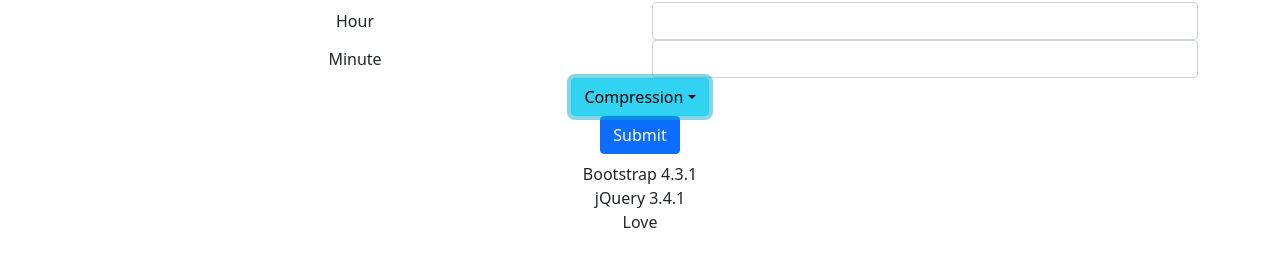
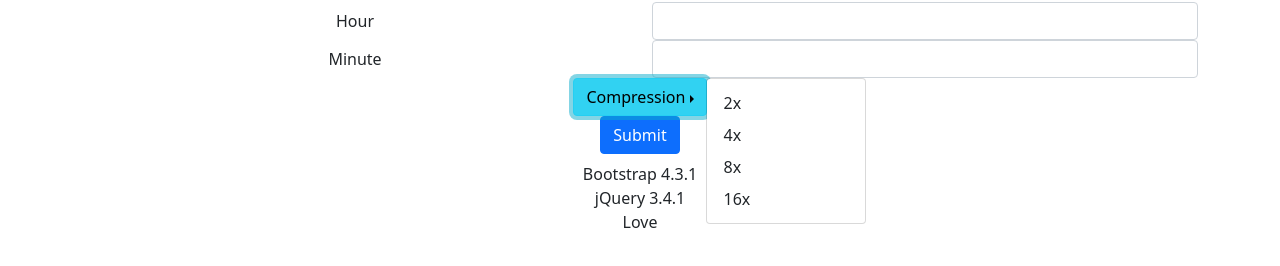
Before and after one commit to TheBros35/xplanecalculator, a website: page index.html in a window 1280 px wide. Both pictures are taken after a click on the button "Compression". Shown: the part 220-486 px from the top of the page. Drawn offline with Linux system fonts and the light colour scheme.

Commit message:
Fixed dropright button

```diff
--- a/index.html
+++ b/index.html
@@ -62,14 +62,14 @@
     </div>
     <div class="form-group row">
       <div class="col">
-        <div class="dropdown dropright">
-          <button type="button" class="btn btn-info dropdown-toggle" data-toggle="dropdown">Compression</button>
-          <div class="dropdown-menu">
-            <div class="dropdown-item" href="#" id="dropdown2x">2x</div>
-            <div class="dropdown-item" href="#" id="dropdown4x">4x</div>
-            <div class="dropdown-item" href="#" id="dropdown8x">8x</div>
-            <div class="dropdown-item" href="#" id="dropdown16x">16x</div>
-          </div>
+        <div class="btn-group dropend">
+          <button type="button" class="btn btn-info dropdown-toggle" data-bs-toggle="dropdown">Compression</button>
+          <ul class="dropdown-menu">
+            <li class="dropdown-item" href="#" id="dropdown2x">2x</li>
+            <li class="dropdown-item" href="#" id="dropdown4x">4x</li>
+            <li class="dropdown-item" href="#" id="dropdown8x">8x</li>
+            <li class="dropdown-item" href="#" id="dropdown16x">16x</li>
+          </ul>
         </div>
       </div>
     </div>
--- a/script.js
+++ b/script.js
@@ -18,7 +18,7 @@ $(document).ready(function(){
         minutes = Number(minutes);
         let compression = sessionStorage.getItem("compression");
         compression = Number(compression);
-        console.log(hour + "" + minutes + "" + "" + compression);
+        console.log(hour + " " + minutes + " " + compression);
 
         //converts hours to minutes, adds them together
         let allMinutes = (hour * 60) + minutes;
```
Also changed, not shown: 1 other file.
